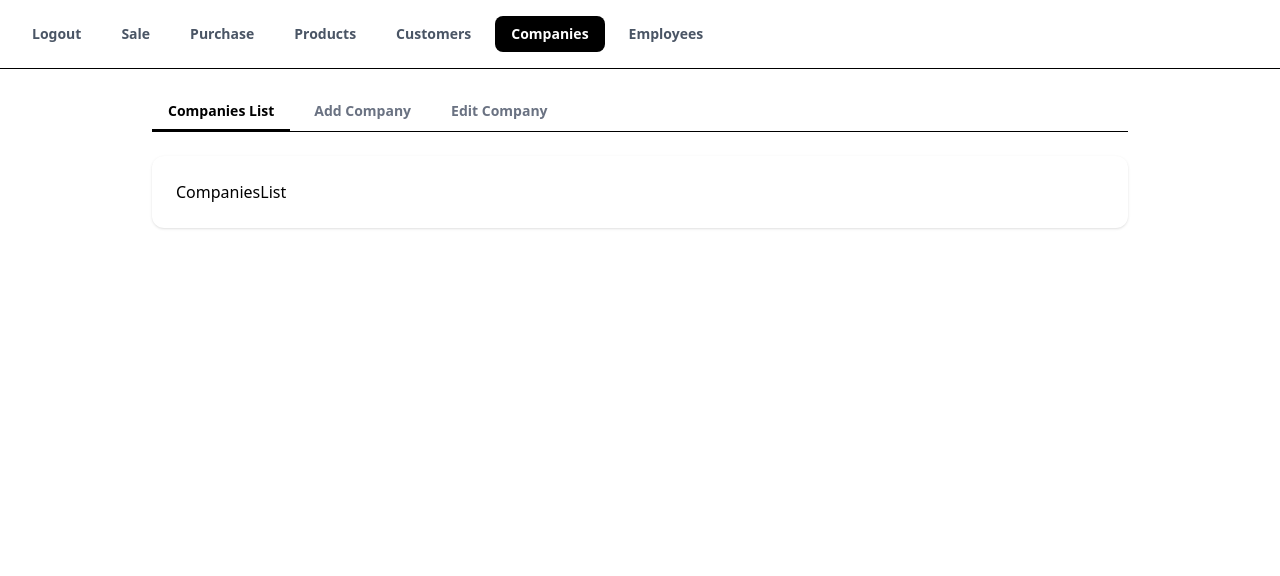
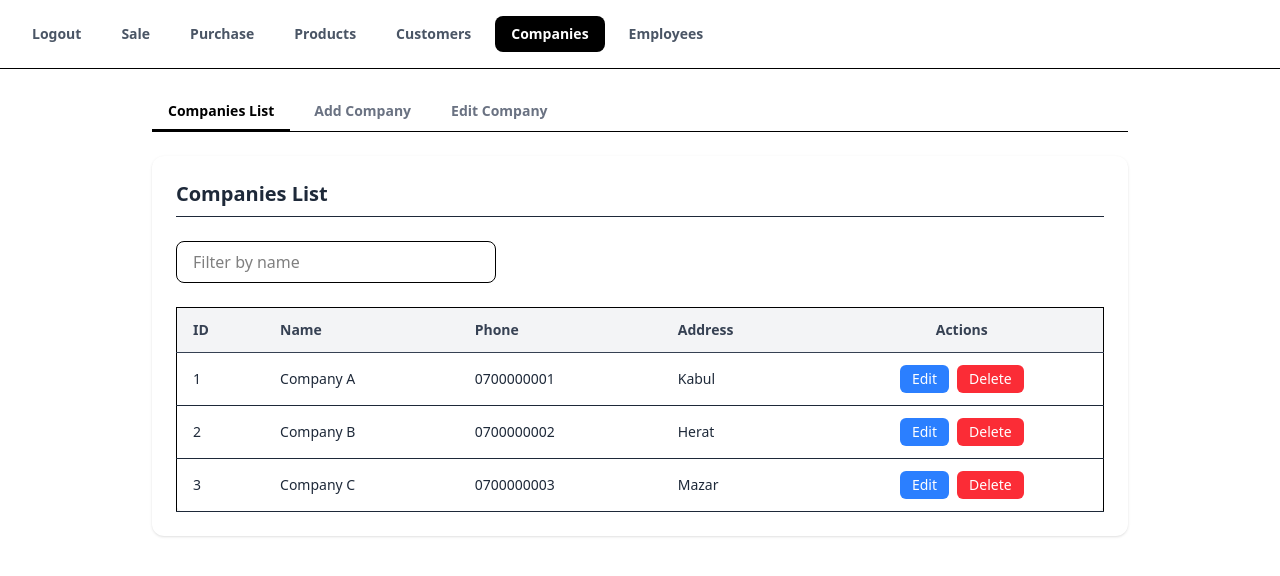
Before and after one commit to Malek1921/Sarf, a React (Vite) app: page /companies in a window 1280 px wide. Shown: the top 576 px of the page. Built offline with nearby package versions, Linux system fonts and the light colour scheme.

Commit message:
Update Companies components - complete working version

```diff
--- a/src/features/companies/components/AddCompany.jsx
+++ b/src/features/companies/components/AddCompany.jsx
@@ -1,9 +1,74 @@
-import React from 'react'
+import React from "react";
+import { useForm } from "react-hook-form";
+import { toast } from "react-toastify";
 
-function AddCompany() {
+function AddCompany({ setActiveTab }) {
+  const { register, handleSubmit, formState:{ errors } } = useForm();
+
+  const submit = (data) => {
+    console.log("New Company:", data);
+    toast.success("Company added (demo)");
+    setActiveTab("list");
+  };
+
+  const cancel = () => setActiveTab("list");
+
   return (
-    <div>AddCompany</div>
-  )
+    <div className="space-y-6">
+      <h2 className="text-xl font-semibold text-gray-800 border-b pb-2">Add Company</h2>
+
+      <form onSubmit={handleSubmit(submit)} className="space-y-5">
+        {/* Name */}
+        <div>
+          <label className="block text-sm font-medium text-gray-700 mb-1">Name</label>
+          <input
+            {...register("name",{required:"Name is required"})}
+            type="text"
+            className="w-full px-4 py-2 border rounded-lg"
+          />
+          {errors.name && <p className="text-red-500 text-sm mt-1">{errors.name.message}</p>}
+        </div>
+
+        {/* Phone */}
+        <div>
+          <label className="block text-sm font-medium text-gray-700 mb-1">Phone</label>
+          <input
+            {...register("phone",{required:"Phone is required"})}
+            type="tel"
+            className="w-full px-4 py-2 border rounded-lg"
+          />
+          {errors.phone && <p className="text-red-500 text-sm mt-1">{errors.phone.message}</p>}
+        </div>
+
+        {/* Address */}
+        <div>
+          <label className="block text-sm font-medium text-gray-700 mb-1">Address</label>
+          <textarea
+            {...register("address")}
+            rows="3"
+            className="w-full px-4 py-2 border rounded-lg"
+          />
+        </div>
+
+        {/* Buttons */}
+        <div className="flex gap-4">
+          <button
+            type="submit"
+            className="flex-1 bg-black text-white py-2 px-4 rounded-lg font-semibold hover:bg-gray-800 transition"
+          >
+            Add Company
+          </button>
+          <button
+            type="button"
+            onClick={cancel}
+            className="flex-1 bg-gray-200 text-gray-700 py-2 px-4 rounded-lg font-semibold hover:bg-gray-300 transition"
+          >
+            Cancel
+          </button>
+        </div>
+      </form>
+    </div>
+  );
 }
 
-export default AddCompany
+export default AddCompany;
--- a/src/features/companies/components/CompaniesList.jsx
+++ b/src/features/companies/components/CompaniesList.jsx
@@ -1,9 +1,89 @@
-import React from 'react'
+import React, { useState } from "react";
+import { toast } from "react-toastify";
 
-function CompaniesList() {
+function CompaniesList({ setActiveTab, setEditCompany }) {
+  const [filters, setFilters] = useState({ name: "" });
+
+  const [companyList, setCompanyList] = useState([
+    { id: 1, name: "Company A", phone: "0700000001", address: "Kabul" },
+    { id: 2, name: "Company B", phone: "0700000002", address: "Herat" },
+    { id: 3, name: "Company C", phone: "0700000003", address: "Mazar" },
+  ]);
+
+  const handleDelete = (id) => {
+    setCompanyList(companyList.filter(c=>c.id!==id));
+    toast.error(`Company with ID ${id} deleted`);
+  };
+
+  const handleEdit = (company) => {
+    setEditCompany(company);
+    setActiveTab("edit");
+    toast.info(`Editing company "${company.name}"`);
+  };
+
+  const filteredCompanies = companyList.filter(c =>
+    c.name.toLowerCase().includes(filters.name.toLowerCase())
+  );
+
   return (
-    <div>CompaniesList</div>
-  )
+    <div className="space-y-6">
+      <h2 className="text-xl font-semibold text-gray-800 border-b pb-2">Companies List</h2>
+
+      <div className="max-w-xs">
+        <input
+          type="text"
+          placeholder="Filter by name"
+          value={filters.name}
+          onChange={(e)=>setFilters({ ...filters, name: e.target.value })}
+          className="w-full px-4 py-2 border rounded-lg"
+        />
+      </div>
+
+      {filteredCompanies.length === 0 ? (
+        <p className="text-gray-500">No companies found.</p>
+      ) : (
+        <div className="overflow-x-auto">
+          <table className="min-w-full bg-white border rounded-lg shadow-sm">
+            <thead className="bg-gray-100 text-left text-sm font-semibold text-gray-700">
+              <tr>
+                <th className="px-4 py-3 border-b">ID</th>
+                <th className="px-4 py-3 border-b">Name</th>
+                <th className="px-4 py-3 border-b">Phone</th>
+                <th className="px-4 py-3 border-b">Address</th>
+                <th className="px-4 py-3 border-b text-center">Actions</th>
+              </tr>
+            </thead>
+            <tbody className="text-sm text-gray-800">
+              {filteredCompanies.map(c => (
+                <tr key={c.id} className="hover:bg-gray-50 transition">
+                  <td className="px-4 py-3 border-b">{c.id}</td>
+                  <td className="px-4 py-3 border-b">{c.name}</td>
+                  <td className="px-4 py-3 border-b">{c.phone}</td>
+                  <td className="px-4 py-3 border-b">{c.address}</td>
+                  <td className="px-4 py-3 border-b text-center">
+                    <div className="flex justify-center gap-2">
+                      <button
+                        onClick={()=>handleEdit(c)}
+                        className="bg-blue-500 text-white px-3 py-1 rounded-md text-sm font-medium hover:bg-blue-600 transition"
+                      >
+                        Edit
+                      </button>
+                      <button
+                        onClick={()=>handleDelete(c.id)}
+                        className="bg-red-500 text-white px-3 py-1 rounded-md text-sm font-medium hover:bg-red-600 transition"
+                      >
+                        Delete
+                      </button>
+                    </div>
+                  </td>
+                </tr>
+              ))}
+            </tbody>
+          </table>
+        </div>
+      )}
+    </div>
+  );
 }
 
-export default CompaniesList
+export default CompaniesList;
--- a/src/features/companies/components/EditCompany.jsx
+++ b/src/features/companies/components/EditCompany.jsx
@@ -1,7 +1,89 @@
 import React from "react";
+import { useForm } from "react-hook-form";
+import { toast } from "react-toastify";
 
-function EditCompany() {
-  return <div>EditCompany</div>;
+function EditCompany({ setActiveTab, company }) {
+  const { register, handleSubmit, formState:{ errors } } = useForm({
+    defaultValues: company || {},
+  });
+
+  const submit = (data) => {
+    console.log("Updated company:", data);
+    toast.success(`Company "${data.name}" updated`);
+    setActiveTab("list");
+  };
+
+  const cancel = () => setActiveTab("list");
+
+  if(!company) return <p className="text-gray-500">No company selected.</p>;
+
+  return (
+    <div className="space-y-6">
+      <h2 className="text-xl font-semibold text-gray-800 border-b pb-2">Edit Company</h2>
+
+      <form onSubmit={handleSubmit(submit)} className="space-y-5">
+        {/* ID */}
+        <div>
+          <label className="block text-sm font-medium text-gray-700 mb-1">Company ID</label>
+          <input
+            type="text"
+            value={company.id}
+            disabled
+            className="w-full px-4 py-2 border rounded-lg bg-gray-100 text-gray-600 cursor-not-allowed"
+          />
+        </div>
+
+        {/* Name */}
+        <div>
+          <label className="block text-sm font-medium text-gray-700 mb-1">Name</label>
+          <input
+            {...register("name",{required:"Name is required"})}
+            type="text"
+            className="w-full px-4 py-2 border rounded-lg"
+          />
+          {errors.name && <p className="text-red-500 text-sm mt-1">{errors.name.message}</p>}
+        </div>
+
+        {/* Phone */}
+        <div>
+          <label className="block text-sm font-medium text-gray-700 mb-1">Phone</label>
+          <input
+            {...register("phone",{required:"Phone is required"})}
+            type="tel"
+            className="w-full px-4 py-2 border rounded-lg"
+          />
+          {errors.phone && <p className="text-red-500 text-sm mt-1">{errors.phone.message}</p>}
+        </div>
+
+        {/* Address */}
+        <div>
+          <label className="block text-sm font-medium text-gray-700 mb-1">Address</label>
+          <textarea
+            {...register("address")}
+            rows="3"
+            className="w-full px-4 py-2 border rounded-lg"
+          />
+        </div>
+
+        {/* Buttons */}
+        <div className="flex gap-4">
+          <button
+            type="submit"
+            className="flex-1 bg-black text-white py-2 px-4 rounded-lg font-semibold hover:bg-gray-800 transition"
+          >
+            Save Changes
+          </button>
+          <button
+            type="button"
+            onClick={cancel}
+            className="flex-1 bg-gray-200 text-gray-700 py-2 px-4 rounded-lg font-semibold hover:bg-gray-300 transition"
+          >
+            Cancel
+          </button>
+        </div>
+      </form>
+    </div>
+  );
 }
 
 export default EditCompany;
--- a/src/features/companies/pages/Companies.jsx
+++ b/src/features/companies/pages/Companies.jsx
@@ -5,33 +5,24 @@ import EditCompany from "../components/EditCompany";
 
 function Companies() {
   const [activeTab, setActiveTab] = useState("list");
+  const [editCompany, setEditCompany] = useState(null);
 
   return (
     <div className="w-full max-w-5xl mx-auto p-6">
       {/* Tabs */}
       <div className="flex gap-2 mb-6 border-b">
-        <TabButton
-          label="Companies List"
-          active={activeTab === "list"}
-          onClick={() => setActiveTab("list")}
-        />
-        <TabButton
-          label="Add Company"
-          active={activeTab === "add"}
-          onClick={() => setActiveTab("add")}
-        />
-        <TabButton
-          label="Edit Company"
-          active={activeTab === "edit"}
-          onClick={() => setActiveTab("edit")}
-        />
+        <TabButton label="Companies List" active={activeTab==="list"} onClick={()=>setActiveTab("list")} />
+        <TabButton label="Add Company" active={activeTab==="add"} onClick={()=>setActiveTab("add")} />
+        <TabButton label="Edit Company" active={activeTab==="edit"} onClick={()=>setActiveTab("edit")} />
       </div>
 
       {/* Content */}
       <div className="bg-white rounded-xl shadow p-6">
-        {activeTab === "list" && <CompaniesList />}
-        {activeTab === "add" && <AddCompany />}
-        {activeTab === "edit" && <EditCompany />}
+        {activeTab==="list" && (
+          <CompaniesList setActiveTab={setActiveTab} setEditCompany={setEditCompany} />
+        )}
+        {activeTab==="add" && <AddCompany setActiveTab={setActiveTab} />}
+        {activeTab==="edit" && <EditCompany setActiveTab={setActiveTab} company={editCompany} />}
       </div>
     </div>
   );
@@ -41,15 +32,11 @@ function TabButton({ label, active, onClick }) {
   return (
     <button
       onClick={onClick}
-      className={`
-        px-4 py-2 text-sm font-semibold
-        border-b-2 transition
-        ${
-          active
-            ? "border-black text-black"
-            : "border-transparent text-gray-500 hover:text-black"
-        }
-      `}
+      className={`px-4 py-2 text-sm font-semibold border-b-2 transition ${
+        active
+          ? "border-black text-black"
+          : "border-transparent text-gray-500 hover:text-black"
+      }`}
     >
       {label}
     </button>
```
Also changed, not shown: 1 other file (tests, documents, lock files or other folders).
